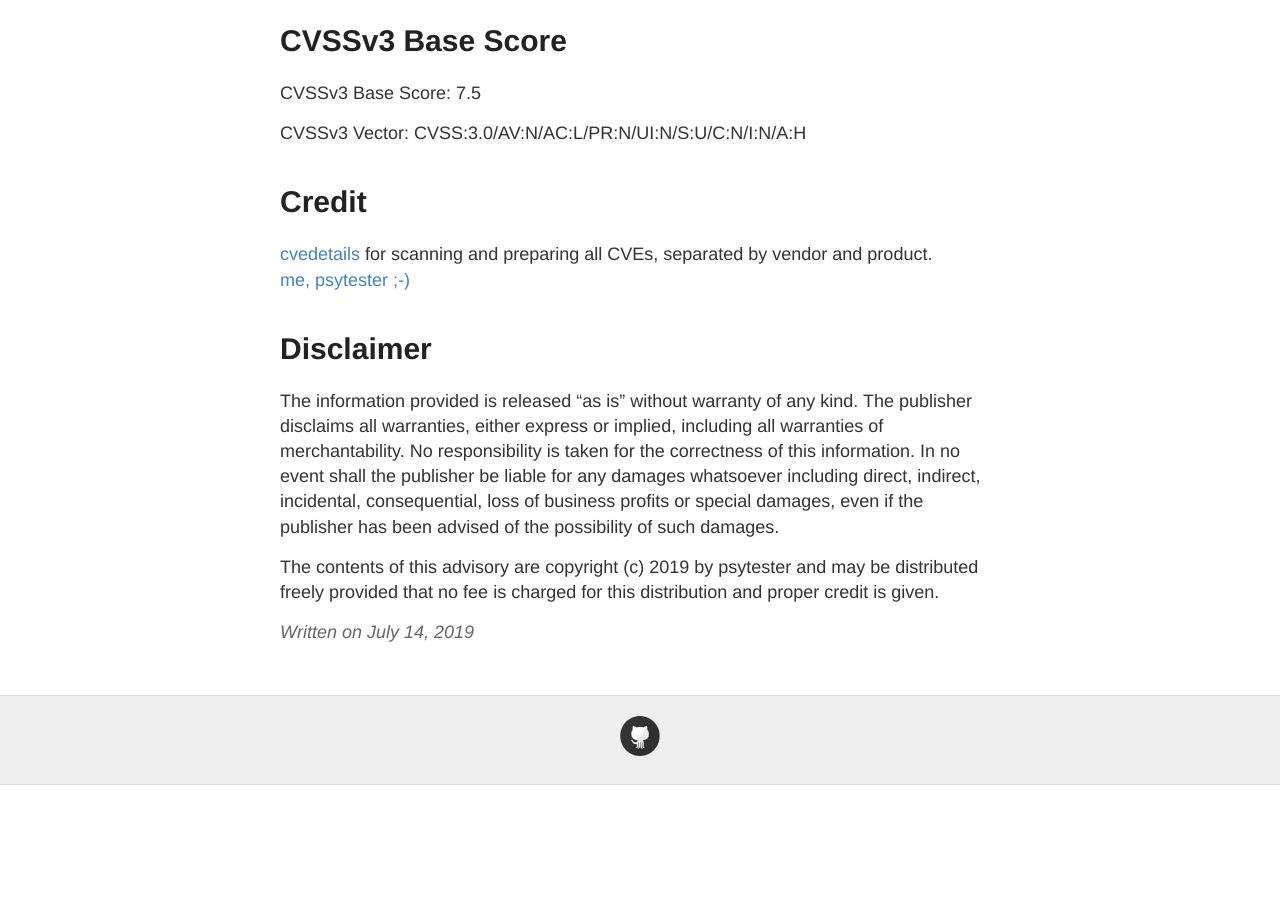
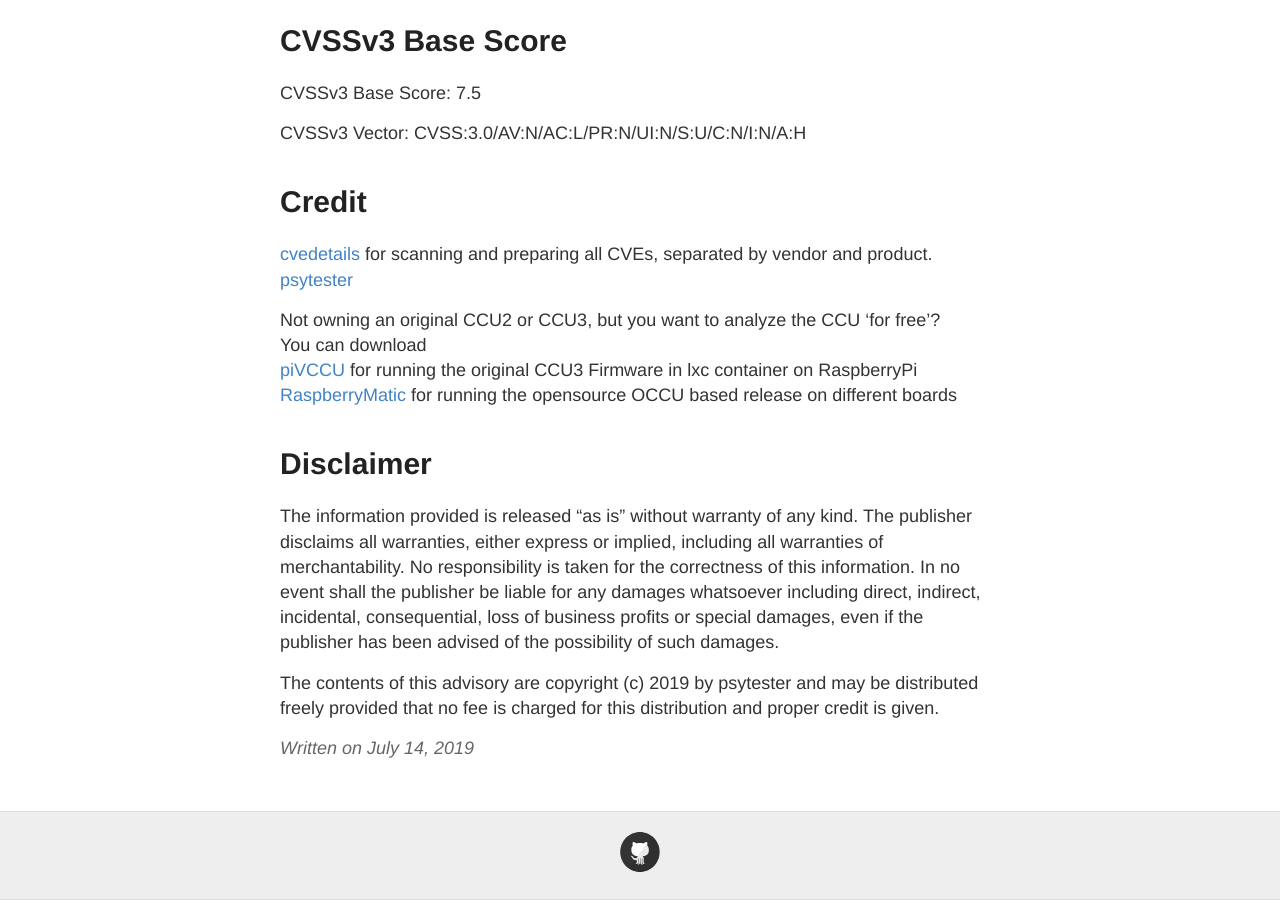
Before and after one commit to psytester/psytester.github.io, a Jekyll site: the page built from _posts/hacking_and_pentests/CVEs/2019-03-27-CVE-2019-9582.md, in a window 1280 px wide and 900 px high, scrolled down 2041 px. Built offline with Jekyll 4.4.1, drawn with Linux system fonts in a browser that asks for light colours; before the commit the page ends 2826 px from its top, so only the background shows below that.

Commit message:
Update 2019-03-27-CVE-2019-9582.md

```diff
--- a/_posts/hacking_and_pentests/CVEs/2019-03-27-CVE-2019-9582.md
+++ b/_posts/hacking_and_pentests/CVEs/2019-03-27-CVE-2019-9582.md
@@ -73,7 +73,12 @@ CVSSv3 Vector: CVSS:3.0/AV:N/AC:L/PR:N/UI:N/S:U/C:N/I:N/A:H
 # Credit
 
 [cvedetails](https://www.cvedetails.com/) for scanning and preparing all CVEs, separated by vendor and product.<br>
-[me, psytester ;-)](https://psytester.github.io)
+[psytester](https://psytester.github.io)
+
+Not owning an original CCU2 or CCU3, but you want to analyze the CCU 'for free'?<br>
+You can download<br>
+[piVCCU](https://github.com/alexreinert/piVCCU) for running the original CCU3 Firmware in lxc container on RaspberryPi<br>
+[RaspberryMatic](https://github.com/jens-maus/RaspberryMatic) for running the opensource OCCU based release on different boards<br>
 
 
 # Disclaimer
```
